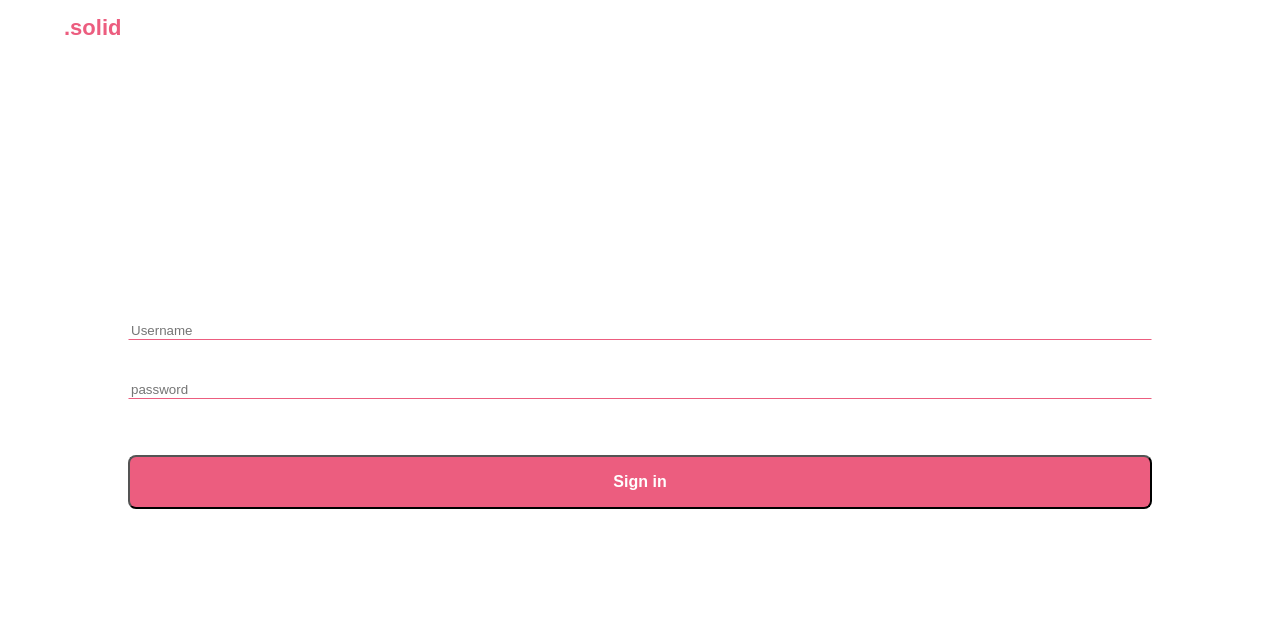
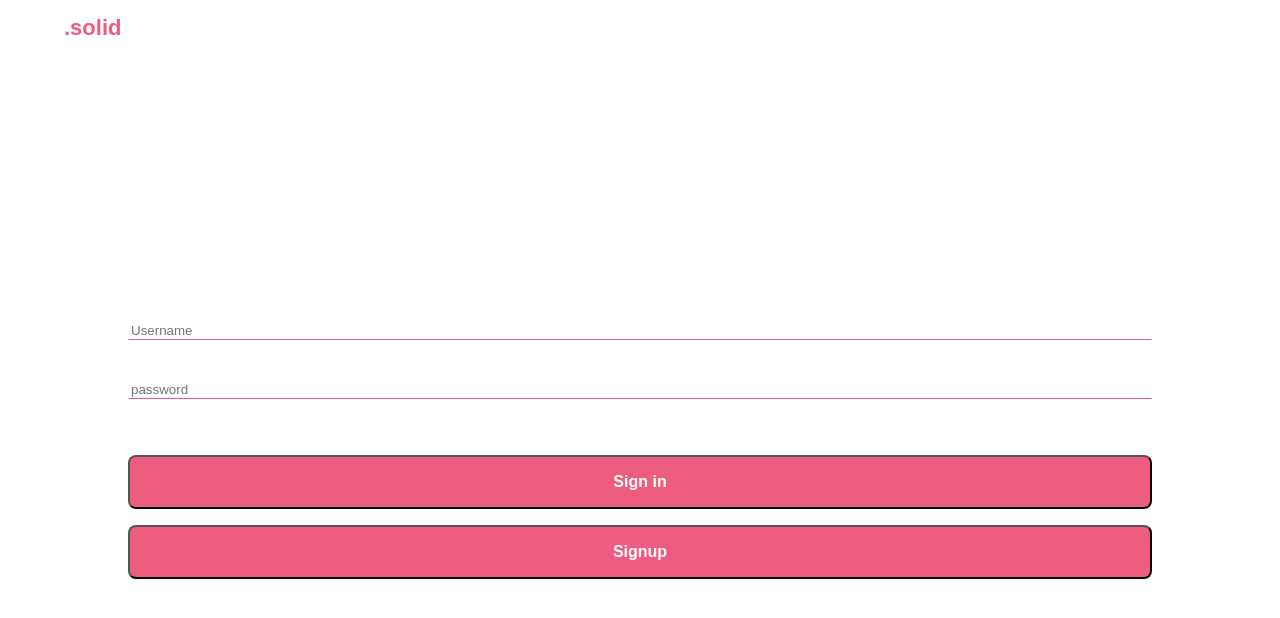
Before and after one commit to puentebravo/trackit, a React (Create React App) app in the folder client/: page /login in a window 1280 px wide. Shown: the top 618 px of the page. Built offline with nearby package versions, Linux system fonts and the light colour scheme; the HTML template or start-up script is replaced by a standard one.

Commit message:
Added signup button to login page

```diff
--- a/client/src/pages/login/index.tsx
+++ b/client/src/pages/login/index.tsx
@@ -1,6 +1,6 @@
 import React from "react";
 import BrandBar from "../../components/brandBar";
-import { useNavigate } from "react-router-dom";
+import { useNavigate, Link } from "react-router-dom";
 import { useFormik } from "formik";
 import "./login.css";
 
@@ -64,6 +64,11 @@
             Sign in
           </button>
         </form>
+        <button type="button" id="signUpBtn">
+          <Link to="/signup">
+            Signup
+          </Link>
+        </button>
       </section>
     </>
   );
--- a/client/src/pages/login/login.css
+++ b/client/src/pages/login/login.css
@@ -12,8 +12,9 @@
     margin-bottom: 5vh;
   }
 
-  #loginBtn {
+  #loginBtn, #signUpBtn, #signUpBtn a {
     background: var(--pink);
+    text-decoration: none;
     color: white;
     font-family: "Helvetica Neue LT Std", sans-serif;
     font-style: normal;
```
